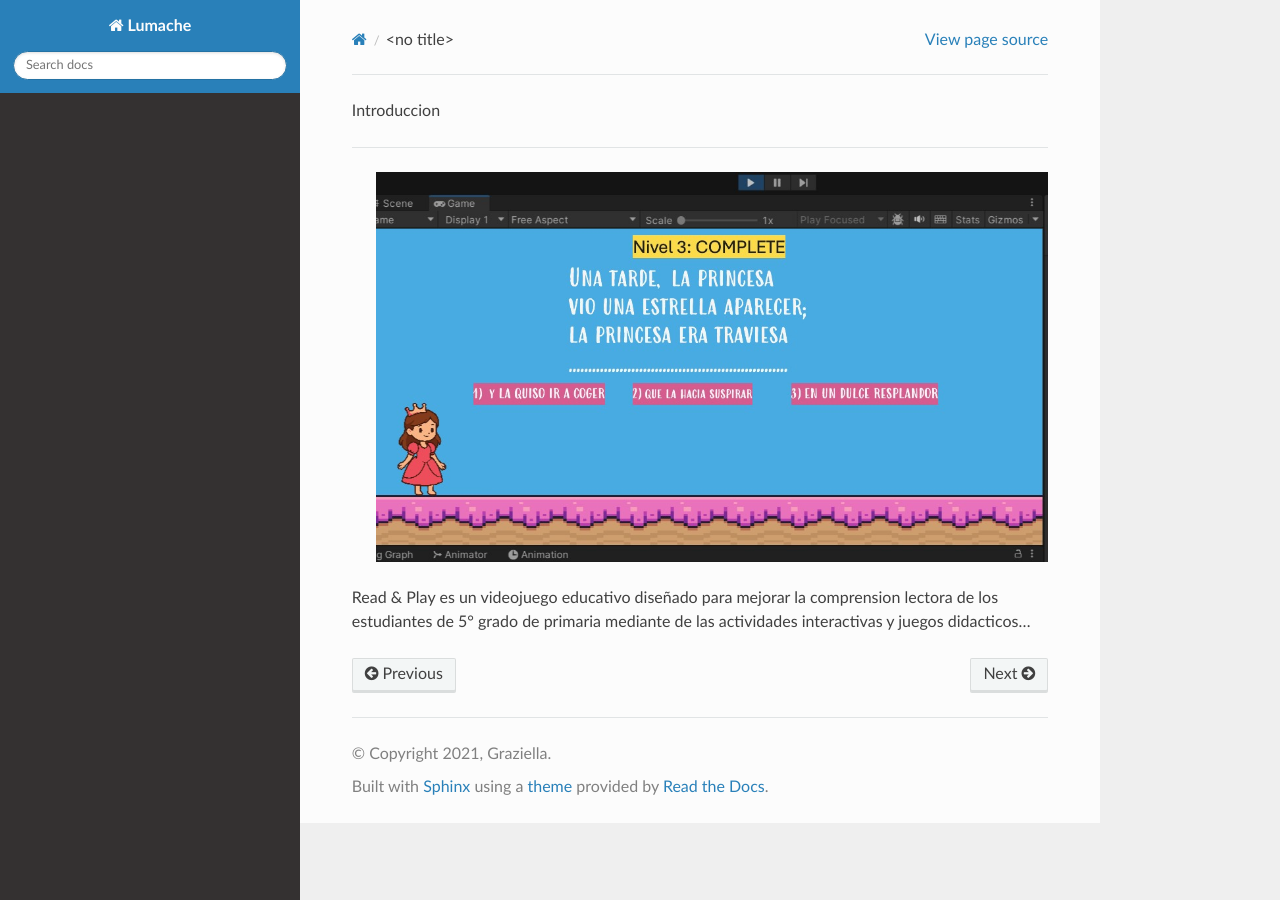
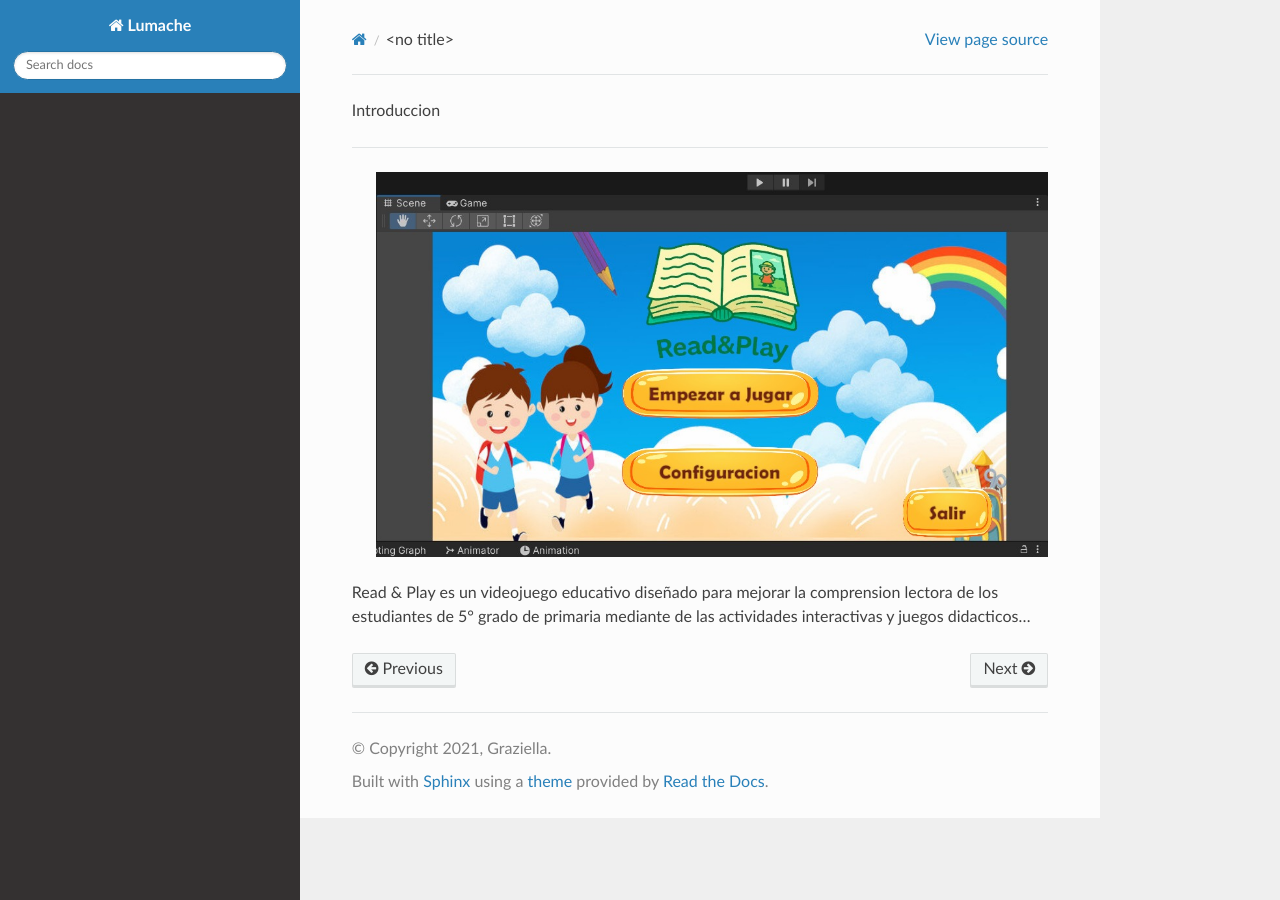
Before and after one commit to 04rodrigo/video_juego-read-play, a Sphinx documentation site: the page built from docs/source/introduccion.rst, in a window 1280 px wide. Built offline with Sphinx 7.4.7 and the Read the Docs theme 3.1.0, drawn with Linux system fonts in a browser that asks for light colours.

Commit message:
Update introduccion.rst

```diff
--- a/docs/source/introduccion.rst
+++ b/docs/source/introduccion.rst
@@ -3,7 +3,6 @@ Introduccion
 
 ------------------
 
-
- .. image:: imagenes/imagen2.jpeg
+  .. image:: imagenes/imagen1.jpeg
 
 Read & Play es un videojuego educativo diseñado para mejorar la comprension lectora de los estudiantes de 5° grado de primaria mediante de las actividades interactivas y juegos didacticos...
```
